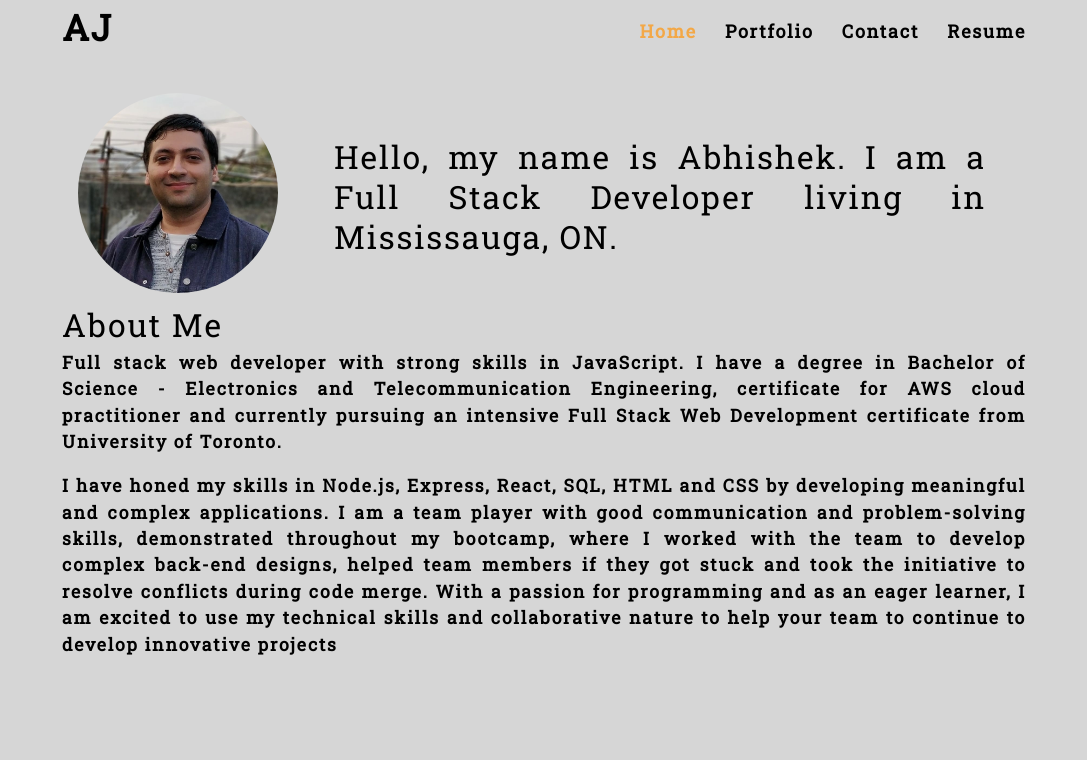
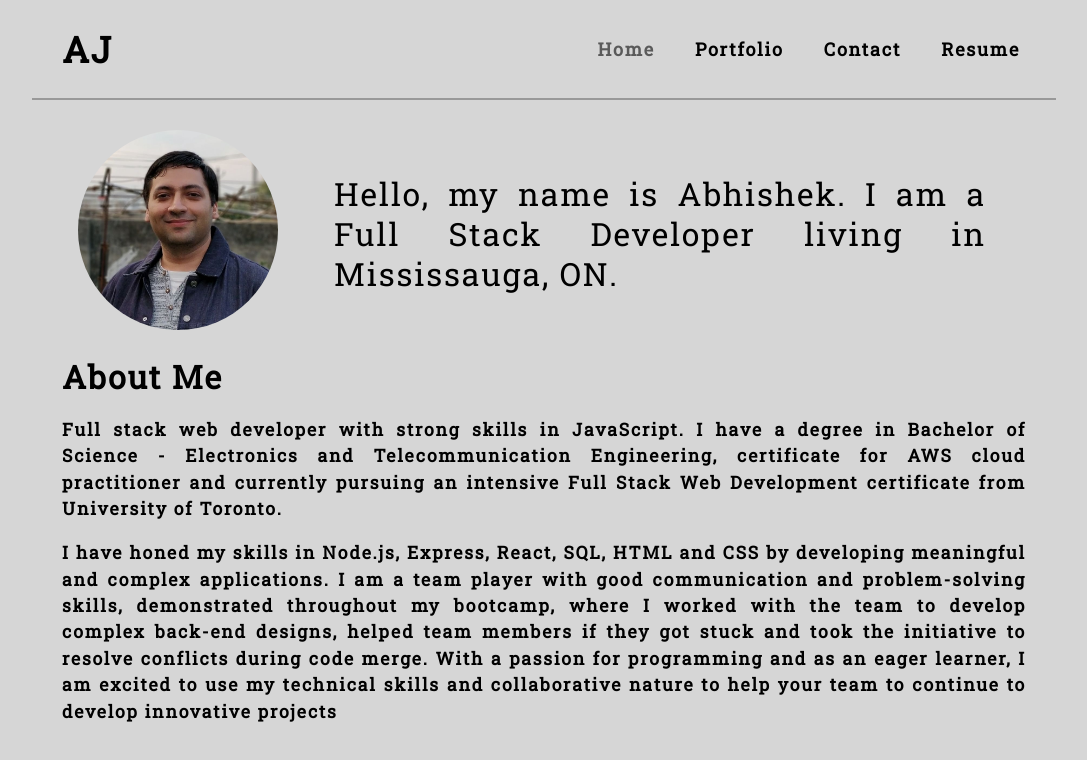
Before and after one commit to jamwalab/abhishek, a React (Create React App) app: page / in a window 1280 px wide. Shown: the top 760 px of the page, without its empty margins (96-1183 px from the left). Built offline with nearby package versions, Linux system fonts and the light colour scheme.

Commit message:
portfolio css edited

```diff
--- a/src/components/Home/index.js
+++ b/src/components/Home/index.js
@@ -11,7 +11,7 @@ const Home = function() {
         <h2 className="px-5 text-justify">Hello, my name is Abhishek. I am a Full Stack Developer living in Mississauga, ON.</h2>
       </article>
 
-      <h2>About Me</h2>
+      <h2 className="title-spaceSetter">About Me</h2>
       <p className="text-justify">Full stack web developer with strong skills in JavaScript. I have a degree in Bachelor of Science - Electronics and Telecommunication Engineering, certificate for AWS cloud practitioner and currently pursuing an intensive Full Stack Web Development certificate from University of Toronto.</p>
       <p className="text-justify">I have honed my skills in Node.js, Express, React, SQL, HTML and CSS by developing meaningful and complex applications. I am a team player with good communication and problem-solving skills, demonstrated throughout my bootcamp, where I worked with the team to develop complex back-end designs, helped team members if they got stuck and took the initiative to resolve conflicts during code merge. With a passion for programming and as an eager learner, I am excited to use my technical skills and collaborative nature to help your team to continue to develop innovative projects</p>
     </section>
--- a/src/components/Nav/index.js
+++ b/src/components/Nav/index.js
@@ -8,24 +8,24 @@ const Nav = function(props) {
   } = props;
 
   return(
-    <header className="flex-row space-between px-2">
-      <h1>
+    <header className="flex-row space-between px-2 bottom-margin">
+      <h1 className="webTitle">
         <a href='/' className='px-2'>AJ</a>
       </h1>
 
       <nav>
         <ul className="flex-row">
           <li>
-            <a href='#home' className={`px-2 ${pageSelected === `Home` && `navActive`}`} onClick={() => setPageSelected("Home")}>Home</a>
+            <a href='#home' className={`mx-2 ${pageSelected === `Home` && `navActive`}`} onClick={() => setPageSelected("Home")}>Home</a>
           </li>
           <li>
-            <a href='#portfolio' className={`px-2 ${pageSelected === `Portfolio` && `navActive`}`} onClick={() => setPageSelected("Portfolio")}>Portfolio</a>
+            <a href='#portfolio' className={`mx-2 ${pageSelected === `Portfolio` && `navActive`}`} onClick={() => setPageSelected("Portfolio")}>Portfolio</a>
           </li>
           <li>
-            <a href='#contact' className={`px-2 ${pageSelected === `Contact` && `navActive`}`} onClick={() => setPageSelected("Contact")}>Contact</a>
+            <a href='#contact' className={`mx-2 ${pageSelected === `Contact` && `navActive`}`} onClick={() => setPageSelected("Contact")}>Contact</a>
           </li>
           <li>
-            <a href='#resume' className={`px-2 ${pageSelected === `Resume` && `navActive`}`} onClick={() => setPageSelected("Resume")}>Resume</a>
+            <a href='#resume' className={`mx-2 ${pageSelected === `Resume` && `navActive`}`} onClick={() => setPageSelected("Resume")}>Resume</a>
           </li>
         </ul>
       </nav>
--- a/src/components/Portfolio/index.js
+++ b/src/components/Portfolio/index.js
@@ -34,7 +34,7 @@ function Portfolio() {
   ]
   return(
     <div>
-      <h2>Portfolio</h2>
+      <h2 className="title-spaceSetter">Portfolio</h2>
       <Projects
         allProjects={allProjects}
       ></Projects>
--- a/src/components/Projects/index.js
+++ b/src/components/Projects/index.js
@@ -5,7 +5,8 @@ function Projects({allProjects}) {
     <section>
       {allProjects.map((project) => (
         <article className="img-container" key={project.title}>
-          <h3>{project.title}</h3>
+          <h4>{project.title}</h4>
+          <p>{project.description}</p>
           <a className="img-preview">
             <img
               src={require(`../../assets/images/${project.image}.png`).default}
@@ -15,7 +16,6 @@ function Projects({allProjects}) {
               <p>{project.tech}</p>
             </div>
           </a>
-          <p>{project.description}</p>
         </article>
       ))}
     </section>
--- a/src/index.css
+++ b/src/index.css
@@ -6,7 +6,7 @@ main {
 }
 :root {
   --primary: #8c54ff;
-  --secondary: #F3A847;
+
   --tertiary: #B12704;
   --light: #fafafa;
   --dark: #000000;
@@ -16,6 +16,8 @@ main {
   --spacing-two: calc(1rem);
   --spacing-five: calc(2.5rem);
   --ajBackground: #d6d6d6;
+  --secondary: #5a5a5a;
+  --ajSecondaryLight: #999999;
 }
 
 * {
@@ -91,12 +93,10 @@ a {
   font-weight: bold;
 }
 
-a:hover {
-  text-decoration: underline;
-}
-
 header {
   background: var(--ajBackground);
+  min-height: 100px;
+  align-items: center;
 }
 
 header a {
@@ -299,8 +299,41 @@ a {
 
 }
 
+.webTitle::before {
+  border: solid 2px;
+}
+
+.webTitle:hover {
+  transform: scale(1.1);
+  transition: .5s all;
+}
+
 .navActive {
   color: var(--secondary);
+  /*border-bottom: solid 4px var(--secondary);*/
+}
+
+nav a:hover {
+  border-bottom: solid 4px var(--secondary);
+}
+
+.bottom-margin {
+  border-bottom: solid 2px var(--ajSecondaryLight);
+}
+
+.title-spaceSetter {
+  padding: 15px 0;
+  font-weight: 600;
+}
+
+.img-container {
+  padding: 5px 0;
+}
+
+.img-container h4 {
+  padding: 5px 0;
+  text-decoration: underline;
+  text-underline-offset: 5px;
 }
 
 .no-flex-wrap {
@@ -328,7 +361,7 @@ a {
   object-position: top;
   opacity: 30%;
   max-height: 300px;
-  border: solid 2px rgb(175, 123, 123);
+  border: solid 2px var(--secondary);
 }
 
 .img-preview img:hover {
@@ -340,41 +373,15 @@ a {
   position: absolute;
   bottom: 30px;
   padding: 5px 10px 5px 20px;
-  background: rgb(175, 123, 123);
+  background: var(--secondary);
   color: white;
+  align-items: center;
 }
 
 .img-text p {
   font-size: 14px;
+  align-items: center;
 }
-
-/*
-.img-container {
-  position: relative;
-}
-
-.img-preview img {
-  transition: all 2s;
-  width: 100%;
-  object-fit: cover;
-  object-position: top;
-  opacity: 30%;
-  max-height: 300px;
-}
-
-.img-text {
-  position: absolute;
-  bottom: 30px;
-  padding: 5px 10px 5px 20px;
-  background: rgb(175, 123, 123);
-  color: white;
-}
-
-.img-text h3 {
-  font-size: 22px;
-  padding: 0 0 4px 0;
-}
-*/
 
 @media screen and (max-width: 1650px) {
   body {
```
